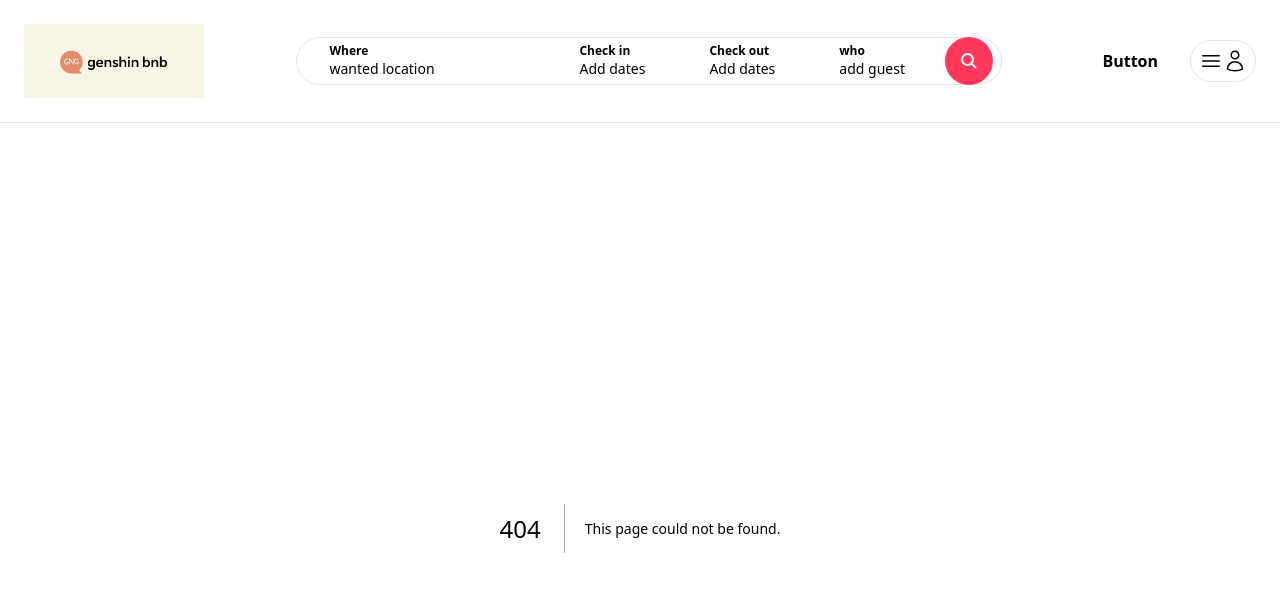
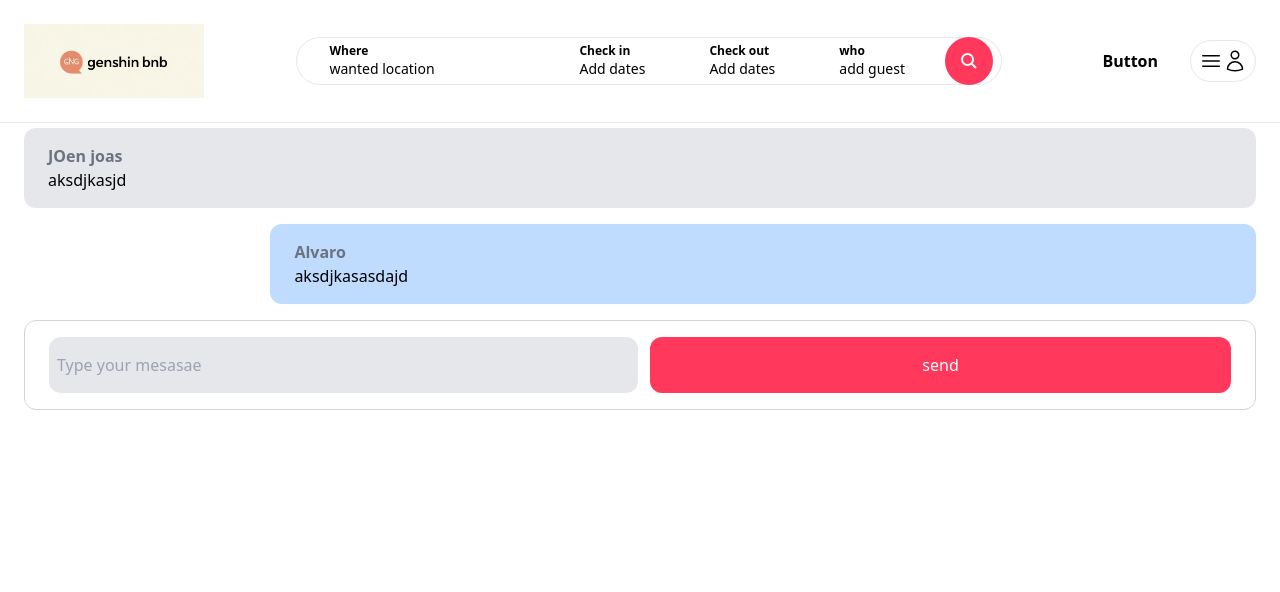
Before and after one commit to AlvaroAguirr/airb-fron, a Next.js app: page /inbox/1 in a window 1280 px wide. Before the commit this address had no page. Shown: the top 592 px of the page. Built offline with nearby package versions, Linux system fonts and the light colour scheme.

Commit message:
09 detail Page for chat(static)

```diff
--- /dev/null
+++ b/app/components/forms/CustomButton.tsx
@@ -0,0 +1,25 @@
+interface CustomButtonProps {
+    label:string ;
+    onClick : () => void;
+    className?: String
+}
+
+const CustomButton: React.FC<CustomButtonProps>= ({
+    label,
+    onClick,
+    className
+}) => {
+    return (
+
+        <div
+        onClick={onClick}
+         className={`w-full py-4 bg-airbnb hover:bg-airbnb-dark text-white text-center rounded-xl transition cursor-pointer ${className} `}>
+
+             {label}
+
+             </div>
+    )
+}
+
+
+export default CustomButton
--- /dev/null
+++ b/app/components/inbox/Conversation.tsx
@@ -0,0 +1,15 @@
+const Conversation  = () => {
+
+    return  (
+        <div className=" cursor-pointer px-4 py-4 border border-gray-300 rounded-xl ">
+            <p className="mb-6 text-xl ">JOhhn di</p>
+
+
+        <p className="text-airbnb-dark ">Go to convesrarion</p>
+
+        </div>
+
+    )
+}
+
+export default Conversation
--- /dev/null
+++ b/app/components/inbox/ConversationDetail.tsx
@@ -0,0 +1,47 @@
+'use client';
+
+
+import CustomButton from "../forms/CustomButton"
+
+const ConversationDetail = () => {
+
+    return(
+
+            <>
+        <div className="max-h[400px] overflow-auto flex  flex-col space-y-4">
+            <div className="w-[80] py-4 px-6 rounded-xl bg-gray-200">
+                <p className="font-bold text-gray-500">JOen joas </p>
+
+                <p> aksdjkasjd</p>
+
+            </div>
+            <div className="w-[80] ml-[20%] py-4 px-6 rounded-xl bg-blue-200">
+                <p className="font-bold text-gray-500">Alvaro </p>
+
+                <p> aksdjkasasdajd</p>
+
+            </div>
+
+            </div>
+
+            <div className="mt-4 py-4 px-6 flex border border-gray-300 space-x-3 rounded-xl">
+        <input type="text"
+            placeholder="Type your mesasae"
+            className="w-full p-2 bg-gray-200 rounded-xl"
+        />
+
+        <CustomButton
+         label ="send"
+         onClick={()=> console.log('clicked')}
+         className="w-[100px]"
+
+        />
+
+
+            </div>
+
+            </>
+    )
+}
+
+export default ConversationDetail
--- /dev/null
+++ b/app/inbox/[id]/page.tsx
@@ -0,0 +1,16 @@
+import ConversationDetail from "@/app/components/inbox/ConversationDetail"
+
+
+const ConversationPage  = () => {
+    return (
+
+    <main className="max-w-[1500px] mx-auto px-6 pb-6 space-y-4">
+      <ConversationDetail>
+
+      </ConversationDetail>
+    </main>
+    )
+
+}
+
+export default ConversationPage
--- /dev/null
+++ b/app/inbox/page.tsx
@@ -0,0 +1,18 @@
+import Conversation from "../components/inbox/Conversation"
+const inboxPage = () => {
+    return (
+
+    <main className="max-w-[1500px] mx-auto px-6 pb-6 space-y-4">
+
+
+    <h1 className=" my-6 text-2xl">inbox</h1>
+
+    <Conversation></Conversation>
+    <Conversation></Conversation>
+    <Conversation></Conversation>
+
+    </main>
+
+    ) }
+
+    export default inboxPage
```
